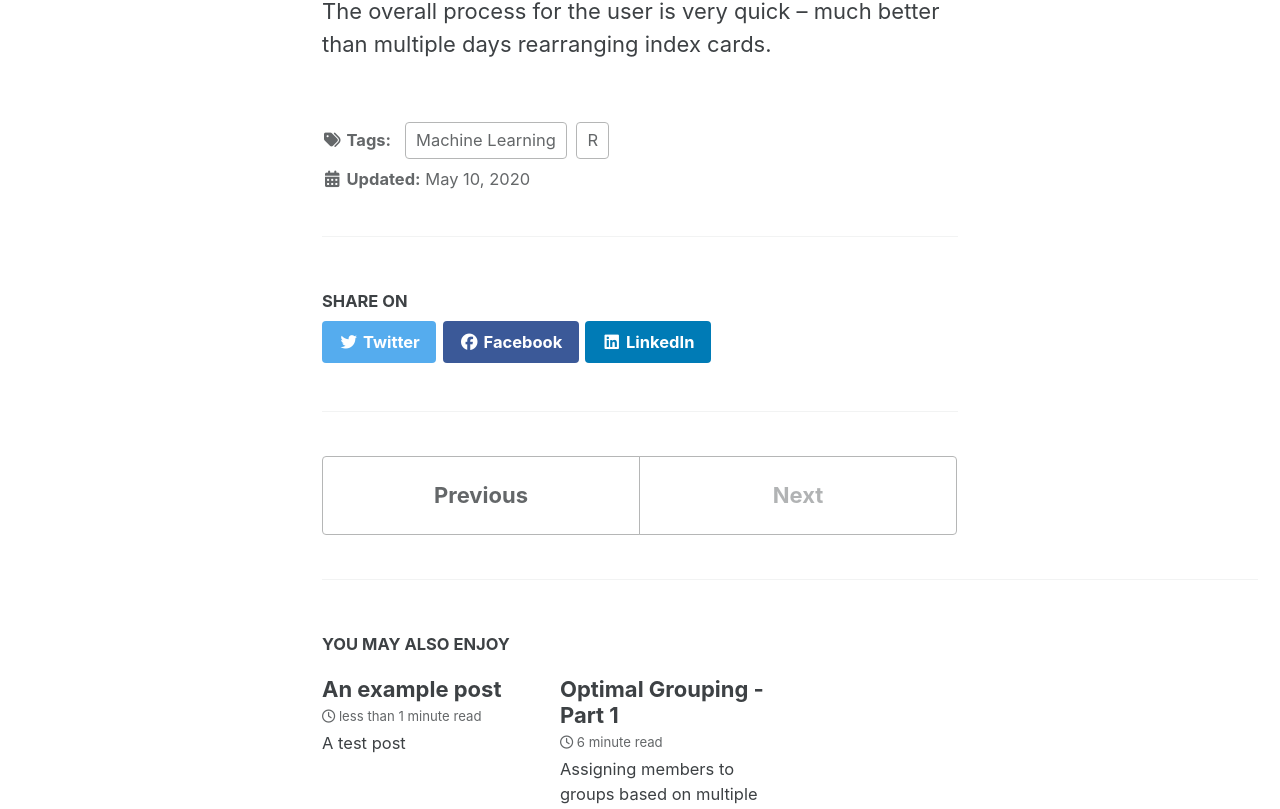
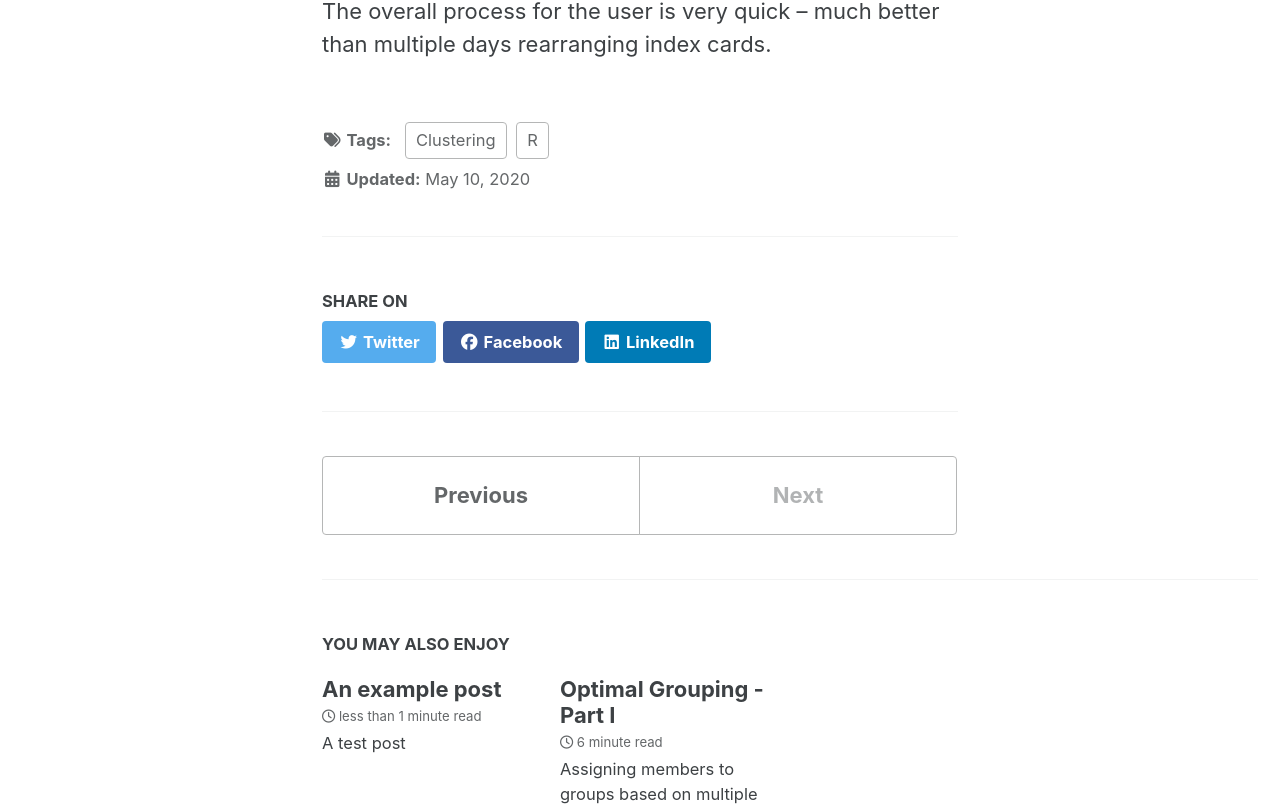
Before and after one commit to andrewdcamp/andrewdcamp.github.io, a Jekyll site: the page built from _posts/2020-5-01-Group Assignment.md, in a window 1280 px wide and 1400 px high, scrolled down 13633 px. Shown: the part 258-1067 px from the top of the window. Built offline with Jekyll 4.4.1, drawn with Linux system fonts in a browser that asks for light colours; cached includes are drawn as plain includes; nearby versions of some CDN libraries.

Commit message:
updated post descriptions 1_06

```diff
--- a/_posts/2020-01-10-Group-Assignment_1.md
+++ b/_posts/2020-01-10-Group-Assignment_1.md
@@ -1,5 +1,5 @@
 ---
-title: "Optimal Grouping - Part 1"
+title: "Optimal Grouping - Part I"
 date: "2020-05-10"
 tags: [Linear Programming, Julia]
 header:
--- a/_posts/2020-5-01-Group Assignment.md
+++ b/_posts/2020-5-01-Group Assignment.md
@@ -1,7 +1,7 @@
 ---
 title: "Optimal Grouping - Part II"
 date: "2020-05-10"
-tags: [Machine Learning, R]
+tags: [Clustering, R]
 header:
   image: "/images/railroad.jpg"
 excerpt: "Using clustering and linear programming to assign members to groups based on multiple attributes"
```
